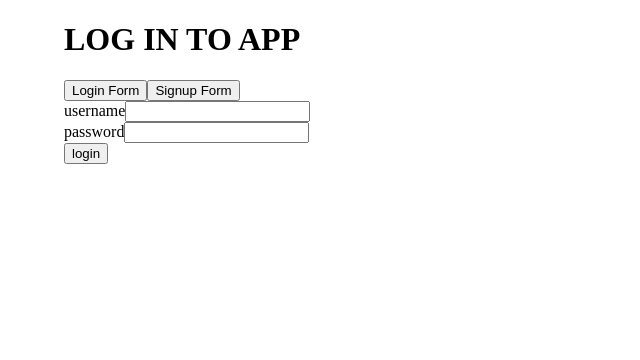
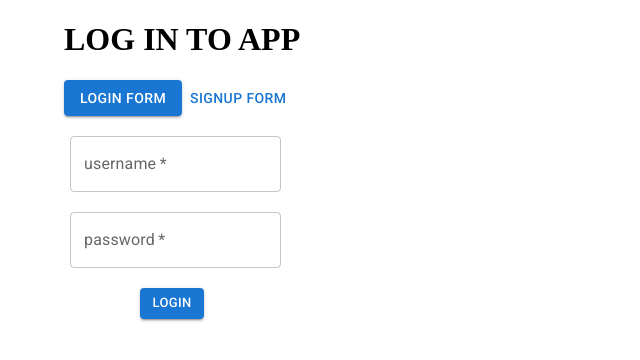
Before and after one commit to blog-app-usb8/frontend, a React (Create React App) app: page / in a window 1280 px wide. Shown: the top 360 px of the page, without its empty margins (0-640 px from the left). Built offline with nearby package versions, Linux system fonts and the light colour scheme; no server answers.

Commit message:
MUI: login form, sign up form

```diff
--- a/src/components/LoginForm.js
+++ b/src/components/LoginForm.js
@@ -3,6 +3,8 @@ import React from 'react'
 import { useDispatch } from 'react-redux'
 import { loginUser } from '../reducers/userReducer'
 import { useField } from './utils/hooks'
+
+import { TextField, Button } from '@mui/material'
 
 const LoginForm = () => {
   // const [username, setUsername] = useState('')
@@ -20,31 +22,18 @@ const LoginForm = () => {
 
   return (
     <form onSubmit={handleLogin}>
-      {/* <div>
-        username
-        <input type="text" id="username" placeholder="username" value={username}
-          onChange={({ target }) => setUsername(target.value)} required
-        />
+      <div style={{ marginBottom: 20 }}>
+        <TextField {...username.fields} label="username" required />
       </div>
-      <div>
-        password
-        <input type="password" id="password" placeholder="password" value={password}
-          onChange={({ target }) => setPassword(target.value)} required
-        />
-      </div> */}
-
-      <div>
-        username
-        <input {...username.fields} required />
-      </div>
-      <div>
-        password
-        <input {...password.fields} required />
+      <div style={{ marginBottom: 20 }}>
+        <TextField {...password.fields} label="password" required />
       </div>
 
-      <button type="submit">
-        login
-      </button>
+      <div style={{ marginLeft: 70 }}>
+        <Button variant="contained" color="primary" type="submit" size="small">
+          login
+        </Button>
+      </div>
     </form>
   )
 }
--- a/src/components/LoginSignup.js
+++ b/src/components/LoginSignup.js
@@ -1,6 +1,8 @@
 import React, { useState } from 'react'
 import LoginForm from './LoginForm'
 import SignupForm from './SignupForm'
+
+import { Button } from '@mui/material'
 
 const LoginSignup = () => {
   const [loginVisible, setLoginVisible] = useState(true)
@@ -8,16 +10,22 @@ const LoginSignup = () => {
   return (
     <>
       <div>
-        <button onClick={() => setLoginVisible(true)}>
+        <Button variant="contained" color="primary" type="submit"
+          onClick={() => setLoginVisible(true)}
+        >
           Login Form
-        </button>
-        <button onClick={() => setLoginVisible(false)}>
+        </Button>
+        <Button color="primary" type="submit"
+          onClick={() => setLoginVisible(false)}
+        >
           Signup Form
-        </button>
+        </Button>
       </div>
 
-      {loginVisible && <LoginForm />}
-      {!loginVisible && <SignupForm />}
+      <div style={{ paddingLeft: 6, paddingTop: 20 }}>
+        {loginVisible && <LoginForm />}
+        {!loginVisible && <SignupForm />}
+      </div>
     </>
   )
 }
--- a/src/components/SignupForm.js
+++ b/src/components/SignupForm.js
@@ -2,6 +2,8 @@ import React from 'react'
 import { useDispatch } from 'react-redux'
 import { signupUser } from '../reducers/userReducer'
 import { useField } from './utils/hooks'
+
+import { TextField, Button } from '@mui/material'
 
 const SignupForm = () => {
   const username = useField('text')
@@ -21,22 +23,21 @@ const SignupForm = () => {
   return (
     <div>
       <form onSubmit={handleLogin}>
-        <div>
-          username
-          <input {...username.fields} required />
+        <div style={{ marginBottom: 20 }}>
+          <TextField {...username.fields} label="username" required />
         </div>
-        <div>
-          name
-          <input {...name.fields} required />
+        <div style={{ marginBottom: 20 }}>
+          <TextField {...name.fields} label="name" required />
         </div>
-        <div>
-          password
-          <input {...password.fields} required />
+        <div style={{ marginBottom: 20 }}>
+          <TextField {...password.fields} label="password" required />
         </div>
 
-        <button type="submit">
-          signup
-        </button>
+        <div style={{ marginLeft: 70 }}>
+          <Button variant="contained" color="primary" type="submit" size="small">
+            signup
+          </Button>
+        </div>
       </form>
     </div>
   )
```
